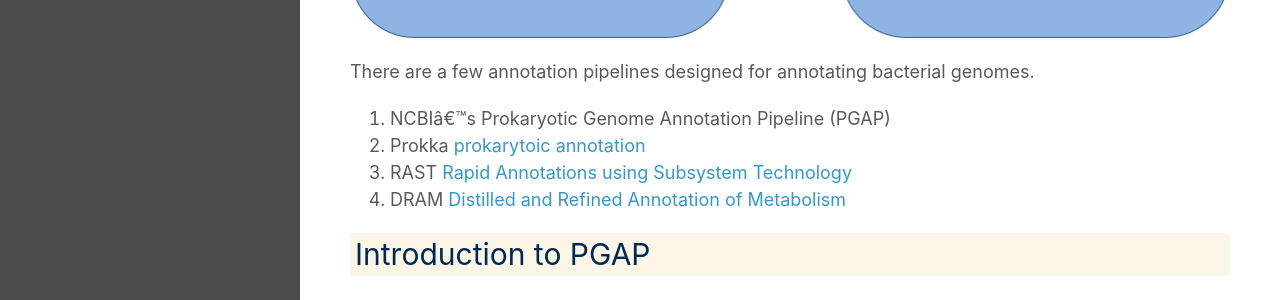
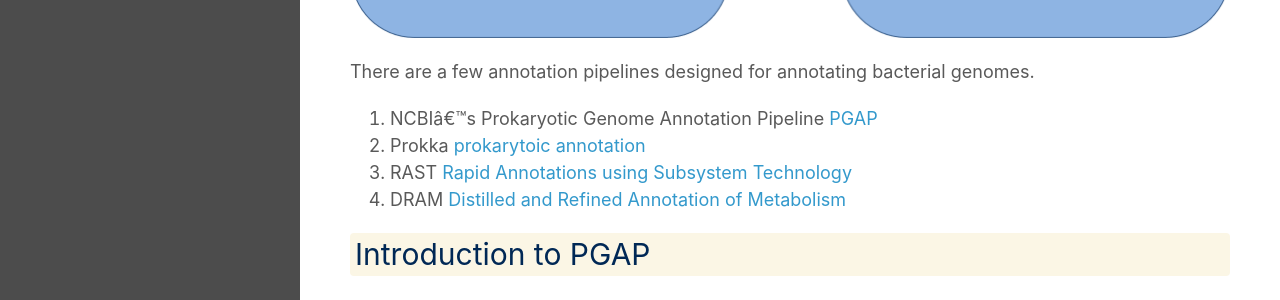
Before and after one commit to ucdavis-bioinformatics-training/2021-ASM-genome-assembly, a Jekyll site: the page built from markdown_docs/annotation.md, in a window 1280 px wide. Shown: the part 814-1114 px from the top of the page. Built offline with Jekyll 4.4.1, drawn with Linux system fonts in a browser that asks for light colours; our own code applies the rules of GitHub Pages for plain Markdown files.

Commit message:
mod anno

```diff
--- a/markdown_docs/annotation.md
+++ b/markdown_docs/annotation.md
@@ -7,7 +7,7 @@
 
 There are a few annotation pipelines designed for annotating bacterial genomes.
 
-1. NCBI's Prokaryotic Genome Annotation Pipeline (PGAP)[](https://github.com/ncbi/pgap)
+1. NCBI's Prokaryotic Genome Annotation Pipeline [PGAP](https://github.com/ncbi/pgap)
 2. Prokka [prokarytoic annotation](https://github.com/tseemann/prokka)
 3. RAST [Rapid Annotations using Subsystem Technology](https://rast.nmpdr.org/)
 4. DRAM [Distilled and Refined Annotation of Metabolism](https://github.com/shafferm/DRAM)
```
